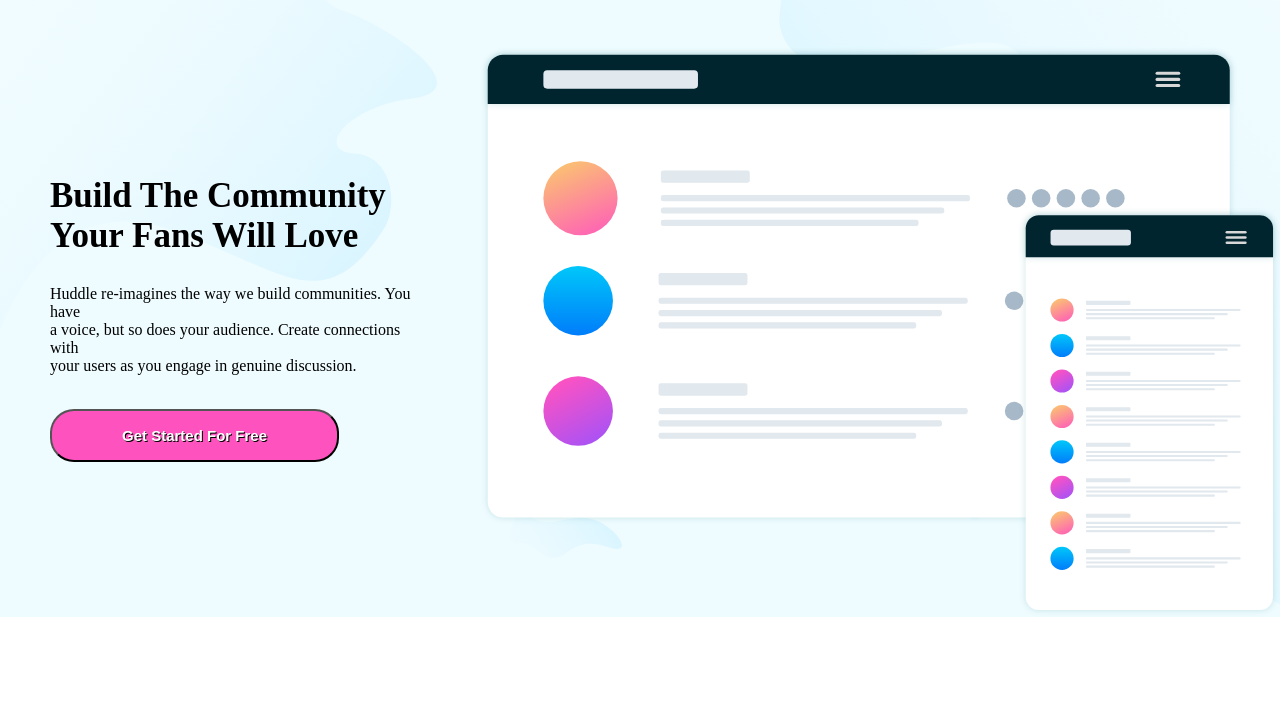
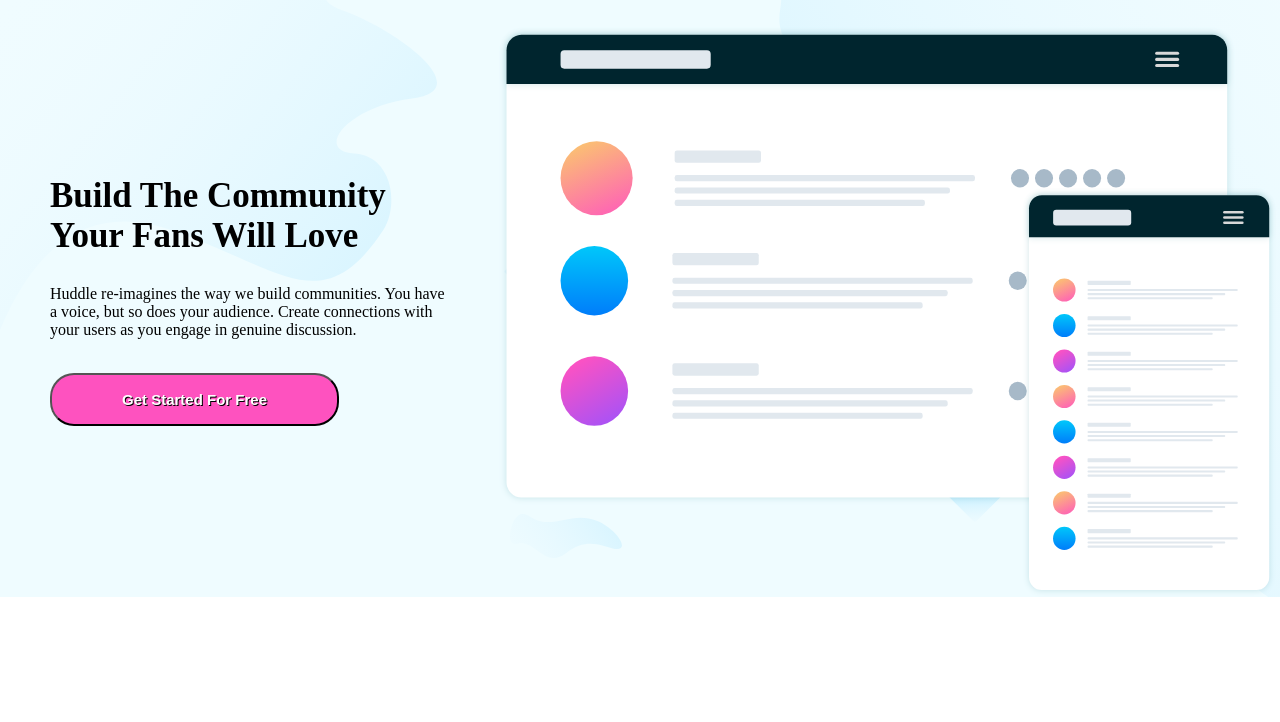
Before and after one commit to umohm1/huddle-landing-page, a plain HTML site: page index.html in a window 1280 px wide. Shown: the part 78-800 px from the top of the page. Drawn offline with Linux system fonts and the light colour scheme.

Commit message:
Adjust mockup img size

```diff
--- a/style.css
+++ b/style.css
@@ -113,8 +113,8 @@
 
 #mockupSize {
 	height:570px;
-	width:800px;
-	padding-top: 50px;
+	width:777px;
+	padding-top: 30px;
 }
 
 .headerh1 {
```
